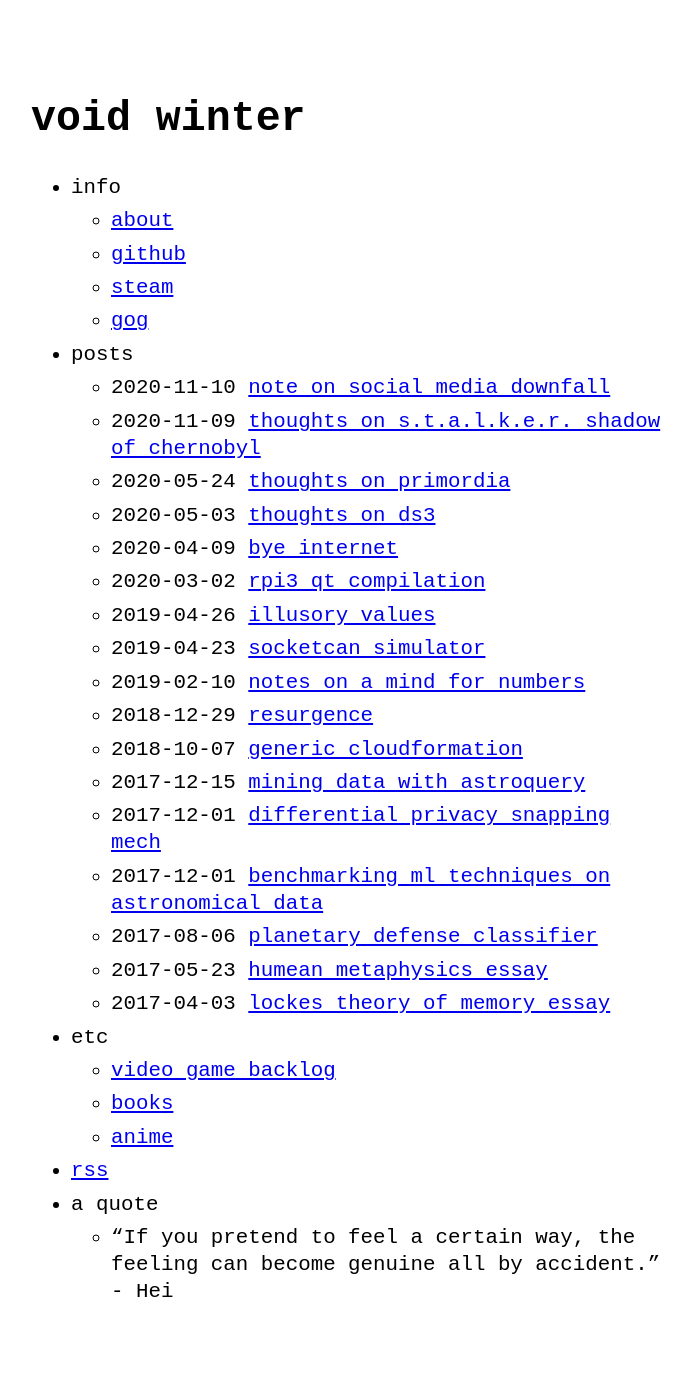
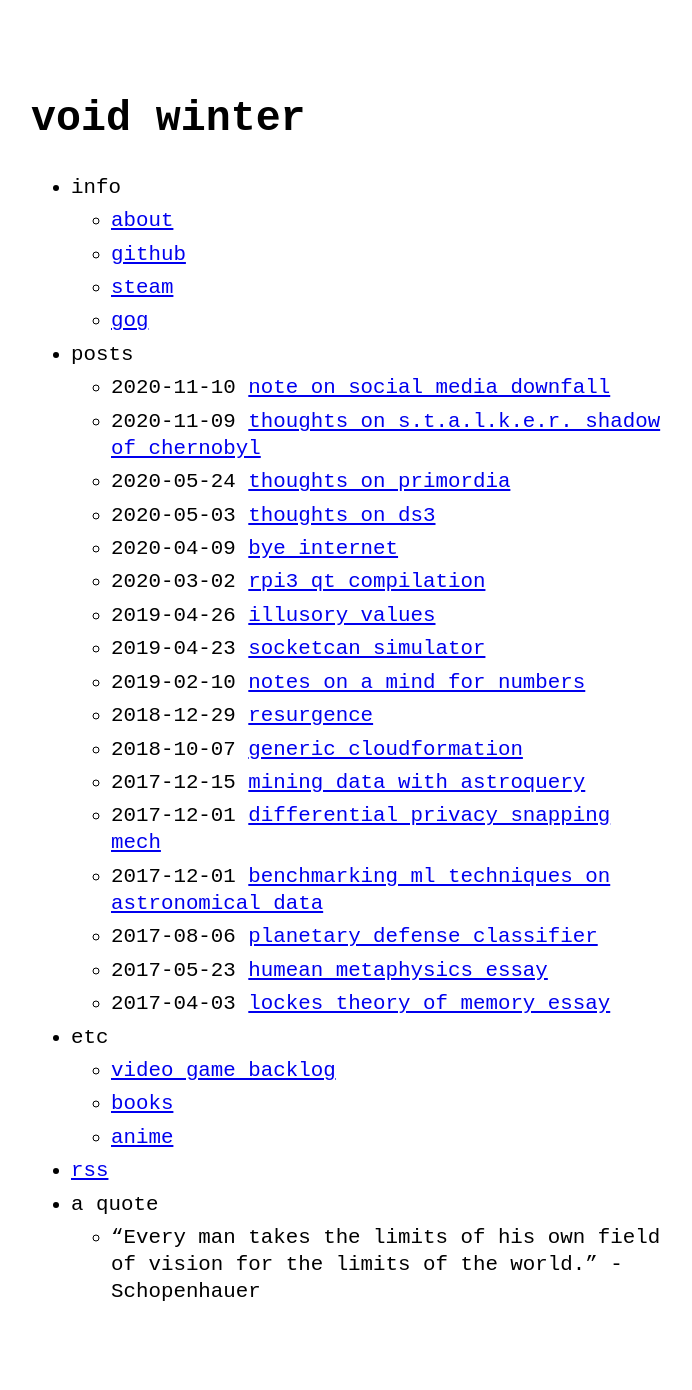
Before and after one commit to deadoceans/deadoceans.github.io, a Jekyll site: the page built from index.md, in a window 1280 px wide. Shown: the whole page, without its empty margins (289-981 px from the left). Built offline with Jekyll 4.4.1, drawn with Linux system fonts in a browser that asks for light colours.

Commit message:
Update menu.yml

```diff
--- a/_data/menu.yml
+++ b/_data/menu.yml
@@ -35,5 +35,5 @@ entries:
   - title: a quote
     url: false
     entries:
-      - title: “If you pretend to feel a certain way, the feeling can become genuine all by accident.” - Hei
+      - title: “Every man takes the limits of his own field of vision for the limits of the world.” - Schopenhauer
         url: false
```
